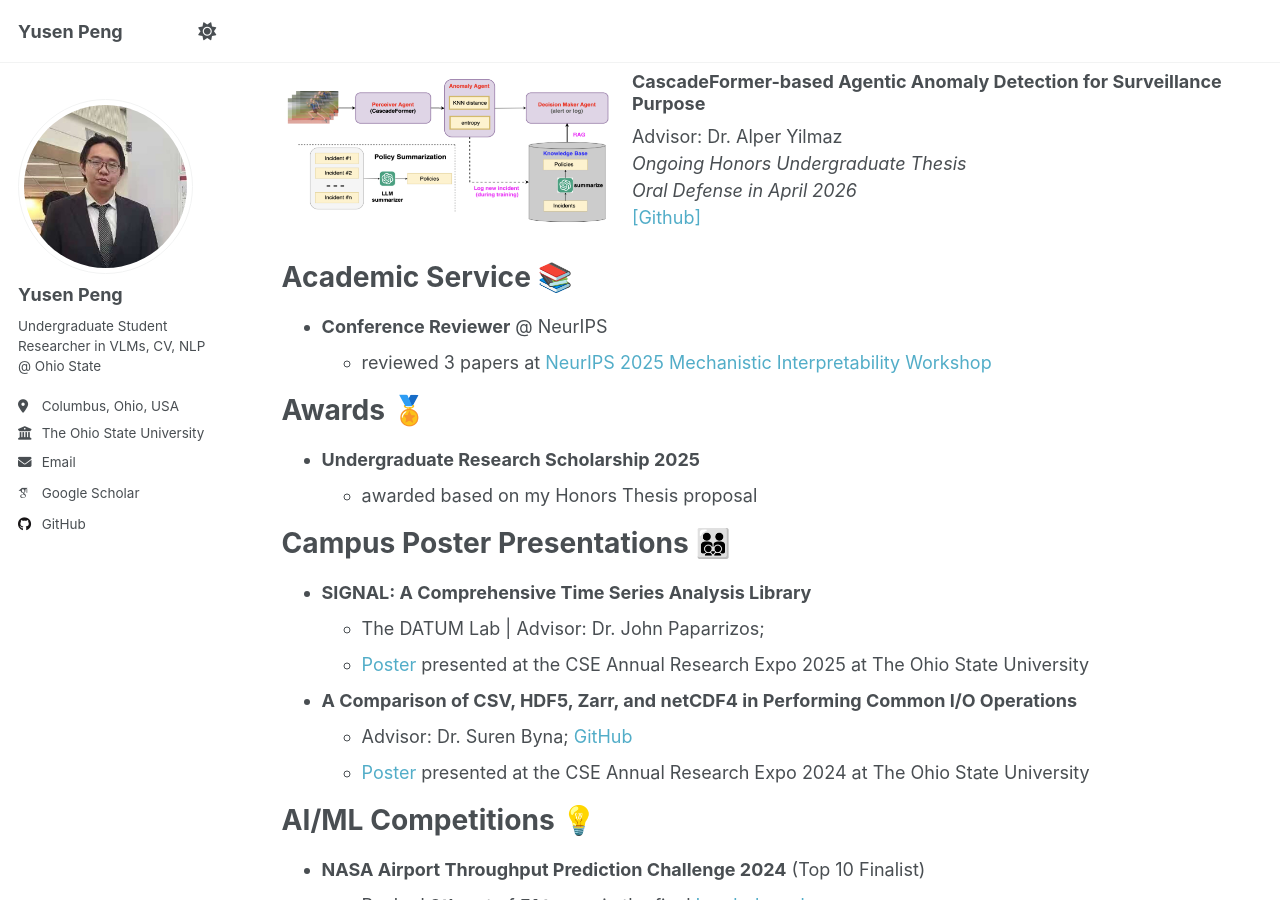
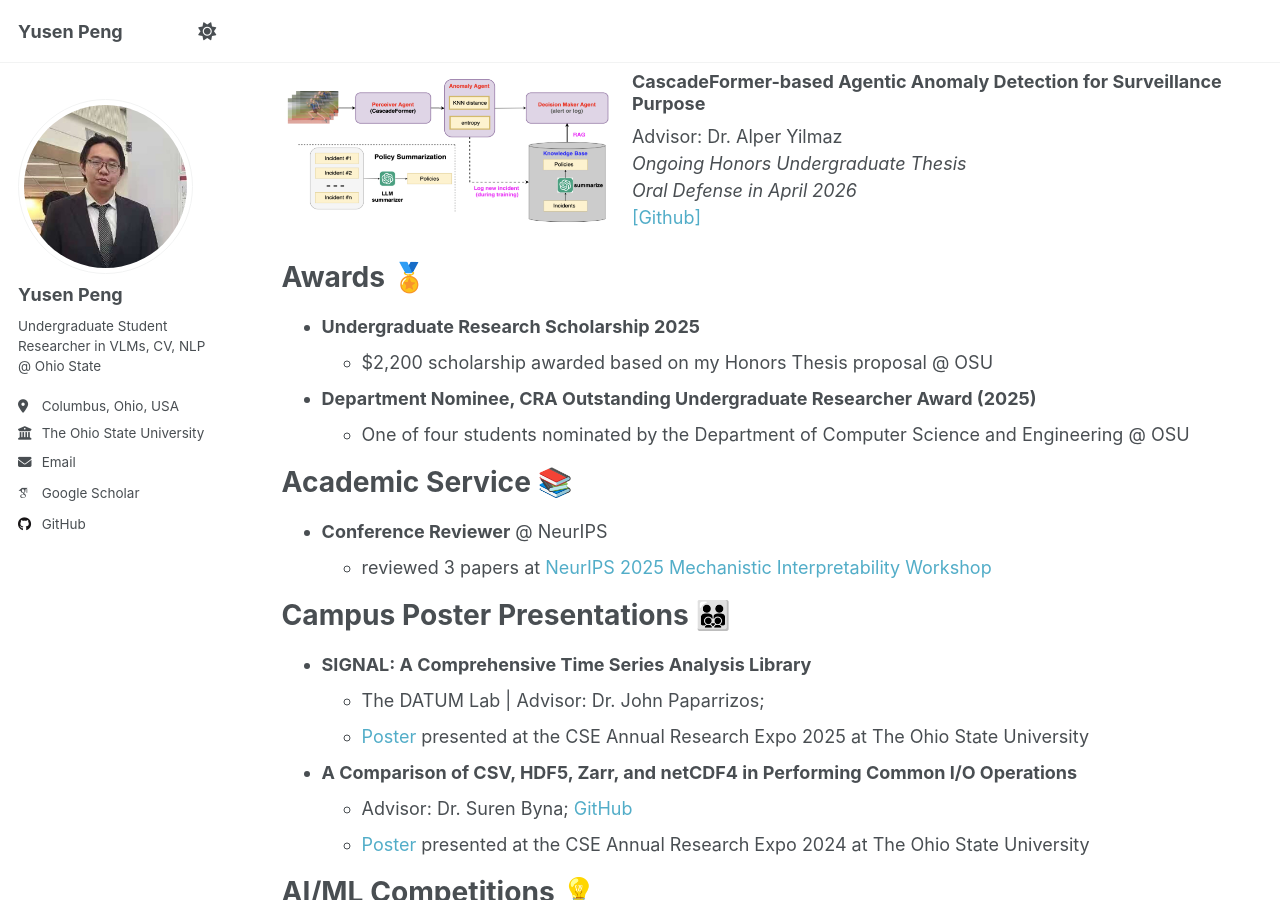
Before and after one commit to Yusen-Peng/Yusen-Peng.github.io, a Jekyll site: the page built from _pages/about.md, in a window 1280 px wide and 900 px high, scrolled down 1185 px. Built offline with Jekyll 4.4.1, drawn with Linux system fonts in a browser that asks for light colours; some web fonts are replaced; a script that is not in the unit is left out.

Commit message:
update awards

```diff
--- a/_pages/about.md
+++ b/_pages/about.md
@@ -77,18 +77,22 @@
 </div>
 
 
+Awards 🏅
+======
+
+* **Undergraduate Research Scholarship 2025**
+  * $2,200 scholarship awarded based on my Honors Thesis proposal @ OSU
+
+* **Department Nominee, CRA Outstanding Undergraduate Researcher Award (2025)**
+  * One of four students nominated by the Department of Computer Science and Engineering @ OSU
+
+
 Academic Service 📚
 ======
 
 * **Conference Reviewer** @ NeurIPS
   * reviewed 3 papers at [NeurIPS 2025 Mechanistic Interpretability Workshop](https://mechinterpworkshop.com)
 
-
-Awards 🏅
-======
-
-* **Undergraduate Research Scholarship 2025**
-  * awarded based on my Honors Thesis proposal
 
 Campus Poster Presentations 👨‍👨‍👦‍👦
 ======
```
